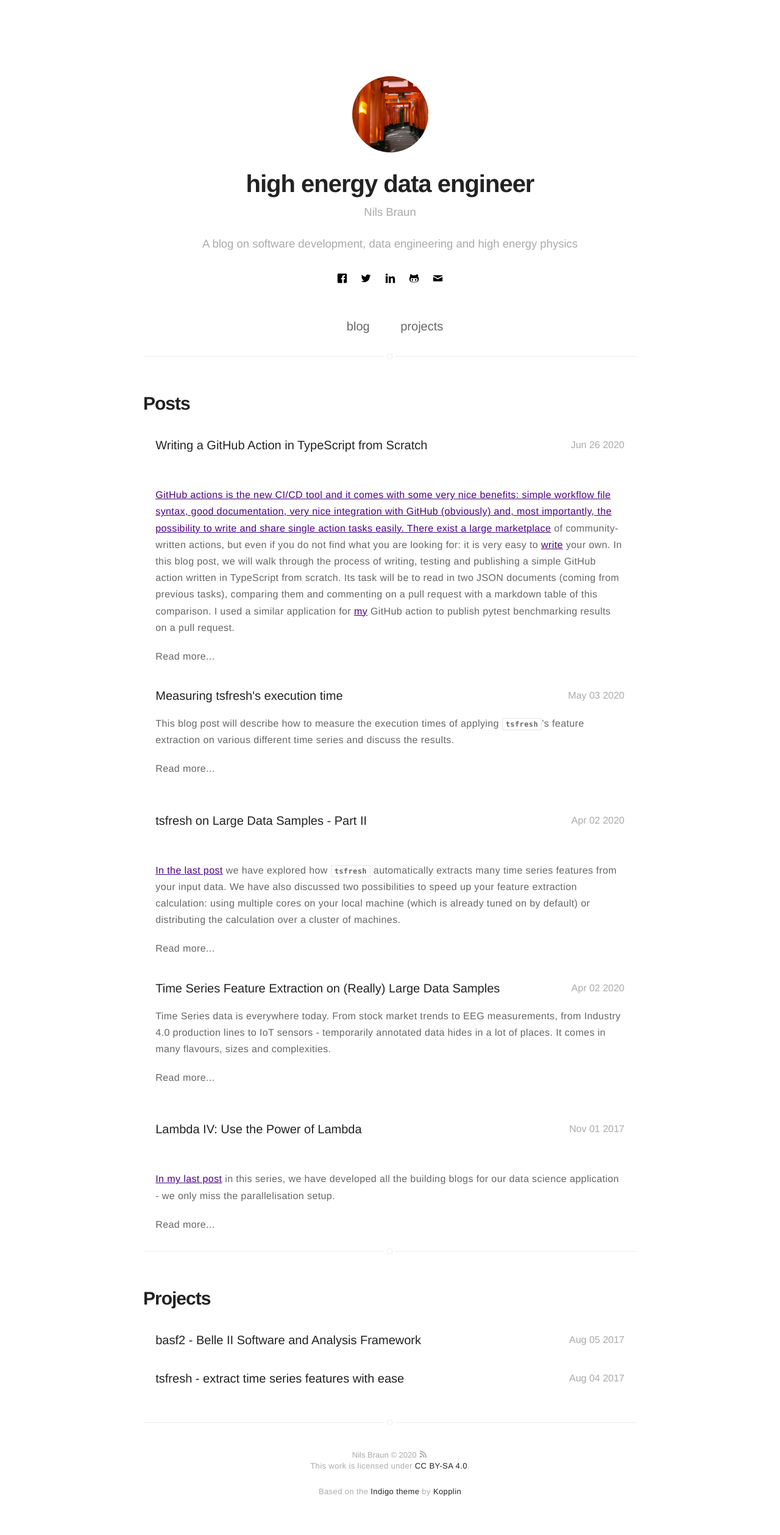
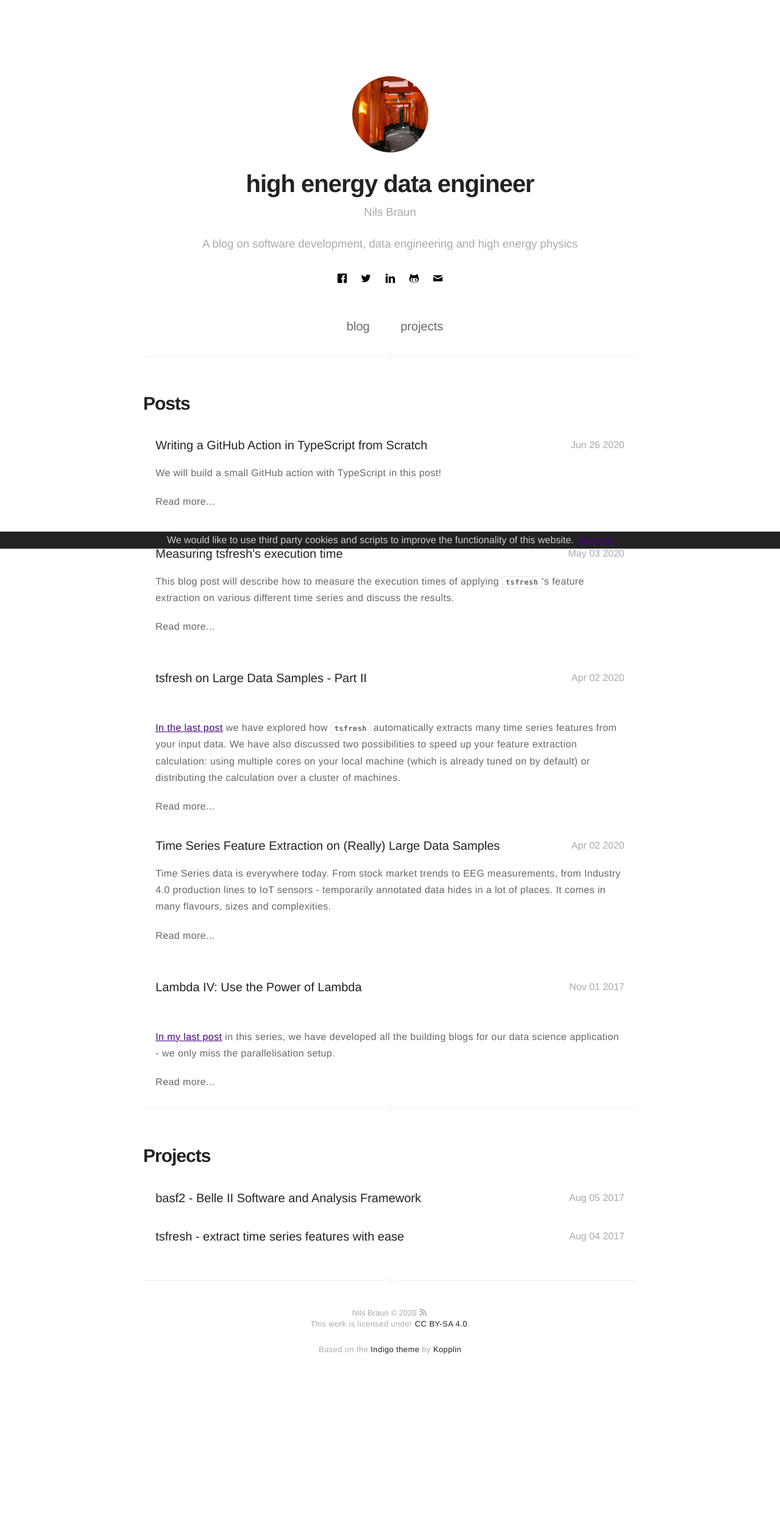
Before and after one commit to nils-braun/nils-braun.github.io, a Jekyll site: the page built from index.html, in a window 1280 px wide. Shown: the whole page at 61% size. Built offline with Jekyll 4.4.1, drawn with Linux system fonts in a browser that asks for light colours; after the commit the page ends 2285 px from its top, so only the background shows below that; some of the changed lines change nothing that is shown.

Commit message:
Privacy notice

````diff
--- a/_includes/analytics-google.html
+++ /dev/null
@@ -1,11 +0,0 @@
-<!-- Google Analytics Tracking code -->
-<script type="text/javascript">
-    var _gaq = _gaq || [];
-    _gaq.push(['_setAccount', '{{ site.analytics-google }}']);
-    _gaq.push(['_trackPageview']);
-    (function() {
-        var ga = document.createElement('script'); ga.type = 'text/javascript'; ga.async = true;
-        ga.src = ('https:' == document.location.protocol ? 'https://ssl' : 'http://www') + '.google-analytics.com/ga.js';
-        var s = document.getElementsByTagName('script')[0]; s.parentNode.insertBefore(ga, s);
-    })();
-</script>
--- /dev/null
+++ b/_includes/analytics-google.js
@@ -0,0 +1,8 @@
+var _gaq = _gaq || [];
+_gaq.push(['_setAccount', '{{ site.analytics-google }}']);
+_gaq.push(['_trackPageview']);
+(function() {
+    var ga = document.createElement('script'); ga.type = 'text/javascript'; ga.async = true;
+    ga.src = ('https:' == document.location.protocol ? 'https://ssl' : 'http://www') + '.google-analytics.com/ga.js';
+    var s = document.getElementsByTagName('script')[0]; s.parentNode.insertBefore(ga, s);
+})();
--- /dev/null
+++ b/_includes/cookie-consent.html
@@ -0,0 +1,45 @@
+<style>
+    #cookie-notice {padding: 0.5rem 1rem; display: none; text-align: center; position: fixed; bottom: 0; width: calc(100% - 2rem); background: #222; color: rgba(255,255,255,0.8);}
+    #cookie-notice a {display: inline-block; cursor: pointer; margin-left: 0.5rem;}
+    @media (max-width: 767px) {
+        #cookie-notice span {display: block; padding-top: 3px; margin-bottom: 1rem;}
+        #cookie-notice a {position: relative; bottom: 4px;}
+    }
+</style>
+<div id="cookie-notice"><span>We would like to use third party cookies and scripts to improve the functionality of this website.</span><a id="cookie-notice-accept" class="btn btn-primary btn-sm">Approve</a></div>
+<script>
+    function createCookie(name,value,days) {
+        var expires = "";
+        if (days) {
+            var date = new Date();
+            date.setTime(date.getTime() + (days*24*60*60*1000));
+            expires = "; expires=" + date.toUTCString();
+        }
+        document.cookie = name + "=" + value + expires + "; path=/";
+    }
+    function readCookie(name) {
+        var nameEQ = name + "=";
+        var ca = document.cookie.split(';');
+        for(var i=0;i < ca.length;i++) {
+            var c = ca[i];
+            while (c.charAt(0)==' ') c = c.substring(1,c.length);
+            if (c.indexOf(nameEQ) == 0) return c.substring(nameEQ.length,c.length);
+        }
+        return null;
+    }
+    function eraseCookie(name) {
+        createCookie(name,"",-1);
+    }
+
+    if(readCookie('cookie-notice-dismissed')=='true') {
+        {% include analytics-google.js %}
+    } else {
+        document.getElementById('cookie-notice').style.display = 'block';
+    }
+    document.getElementById('cookie-notice-accept').addEventListener("click",function() {
+        createCookie('cookie-notice-dismissed','true',31);
+        document.getElementById('cookie-notice').style.display = 'none';
+        location.reload();
+    });
+
+</script>
--- a/_layouts/default.html
+++ b/_layouts/default.html
@@ -44,7 +44,6 @@ layout: compress
 
     {% include icons.html %}
 
-    {% include analytics-google.html %}
-
+    {% include cookie-consent.html %}
 </body>
 </html>
--- a/_posts/2020-06-26-github-action.md
+++ b/_posts/2020-06-26-github-action.md
@@ -4,7 +4,7 @@ layout: post
 date: 2020-06-26 8:00
 tag: [typescript, github]
 image: /assets/images/github.png
-headerImage: true
+headerImage: false
 projects: false
 hidden: false
 description: ""
@@ -13,7 +13,12 @@ author: nils
 externalLink: false
 ---
 
+We will build a small GitHub action with TypeScript in this post!
+
+## Introduction
+
 GitHub actions is the new CI/CD tool and it comes with some very nice benefits: simple workflow file syntax, good documentation, very nice integration with GitHub (obviously) and, most importantly, the possibility to write and share single action tasks easily.
+
 There exist a large [marketplace](https://github.com/marketplace?type=actions) of community-written actions, but even if you do not find what you are looking for: it is very easy to [write](https://help.github.com/en/actions) your own.
 In this blog post, we will walk through the process of writing, testing and publishing a simple GitHub action written in TypeScript from scratch.
 Its task will be to read in two JSON documents (coming from previous tasks), comparing them and commenting on a pull request with a markdown table of this comparison.
@@ -34,8 +39,8 @@ We will assume the JSON file to be in a very simple format
 
 ```json
 {
-    "key1": value1,
-    "key2": value2,
+    "key1": 1,
+    "key2": 2,
 }
 ```
 
@@ -148,7 +153,7 @@ jobs:
       - name: Download benchmark artifact
         uses: dawidd6/action-download-artifact@v2
         with:
-          # The ${{ }} is the way in github actions to
+          # The ${ } is the way in github actions to
           # specify variables.
           # See here: https://help.github.com/en/actions/reference/context-and-expression-syntax-for-github-actions
           # github is a predefined variable, which
````
